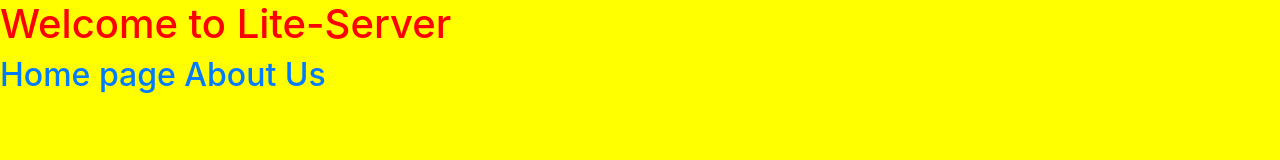
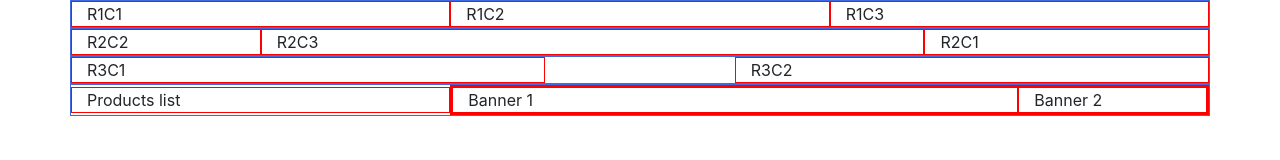
Before and after one commit to thopn1277/2023_Spring_FER_SE1633, a website: page index.html in a window 1280 px wide. Drawn offline with nearby package versions, Linux system fonts and the light colour scheme.

Commit message:
Grid system trong Bootstrap

```diff
--- a/assets/css/main.css
+++ b/assets/css/main.css
@@ -1,4 +1,10 @@
-body{
-    background-color: yellow;
-    color: red;
+.container, .container-fluid{
 }
+
+.row{
+    border: 1px solid royalblue;
+}
+
+.row div{
+    border: 1px solid red;
+}
--- a/index.html
+++ b/index.html
@@ -9,13 +9,36 @@
     <link rel="stylesheet" href="assets/css/main.css">
 </head>
 <body>
-    <h1>Welcome to Lite-Server</h1>
-    <h2>
-        <a href="index.html">Home page</a>
-        <a href="about.html">About Us</a>
-    </h2>
+    <div class="container">
+        <div class="row">
+            <div class="col-sm">R1C1</div>
+            <div class="col-sm">R1C2</div>
+            <div class="col-sm">R1C3</div>
+        </div>
+
+        <div class="row">
+            <div class="col-sm-3 order-sm-last">R2C1</div>
+            <div class="col-sm-2 order-sm-first">R2C2</div>
+            <div class="col-sm-7">R2C3</div>
+        </div>
+
+        <div class="row align-items-center">
+            <div class="col-sm-5">R3C1</div>
+            <div class="col-sm-5 offset-sm-2">R3C2</div>
+        </div>
+
+        <div class="row align-items-center">
+            <div class="col-sm-4">Products list</div>
+            <div class="col-sm-8">
+                <div class="row">
+                    <div class="col-md-9">Banner 1</div>
+                    <div class="col-md-3 d-none d-sm-none d-md-block">Banner 2</div>
+                </div>
+            </div>
+        </div>
+    </div>
 </body>
 </html>
 <script src="node_modules/jquery/dist/jquery.min.js"></script>
 <script src="node_modules/popper.js/dist/popper.min.js"></script>
-<script src="assets/js/script.js"></script>
+<!-- <script src="assets/js/script.js"></script> -->
```
